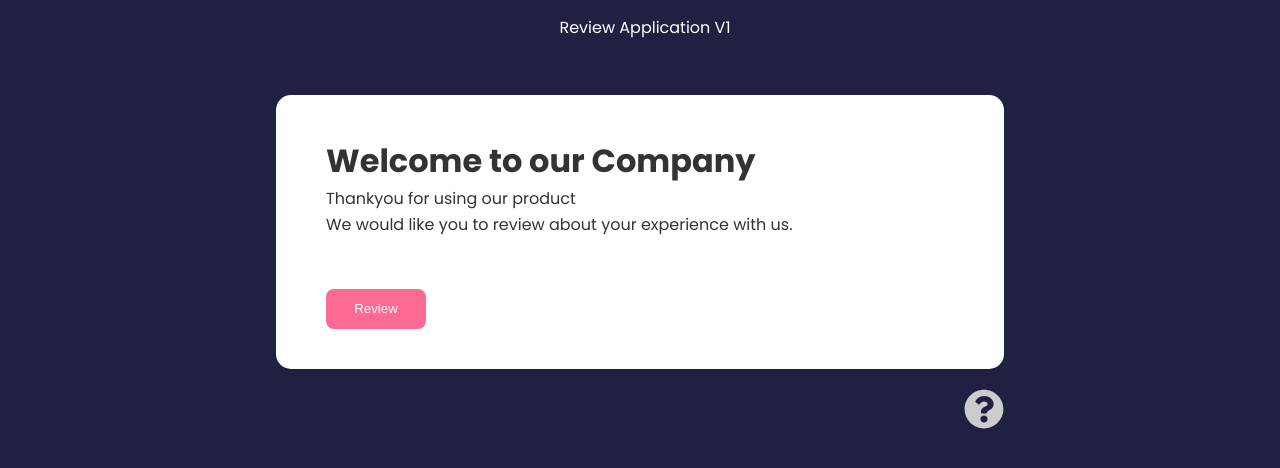
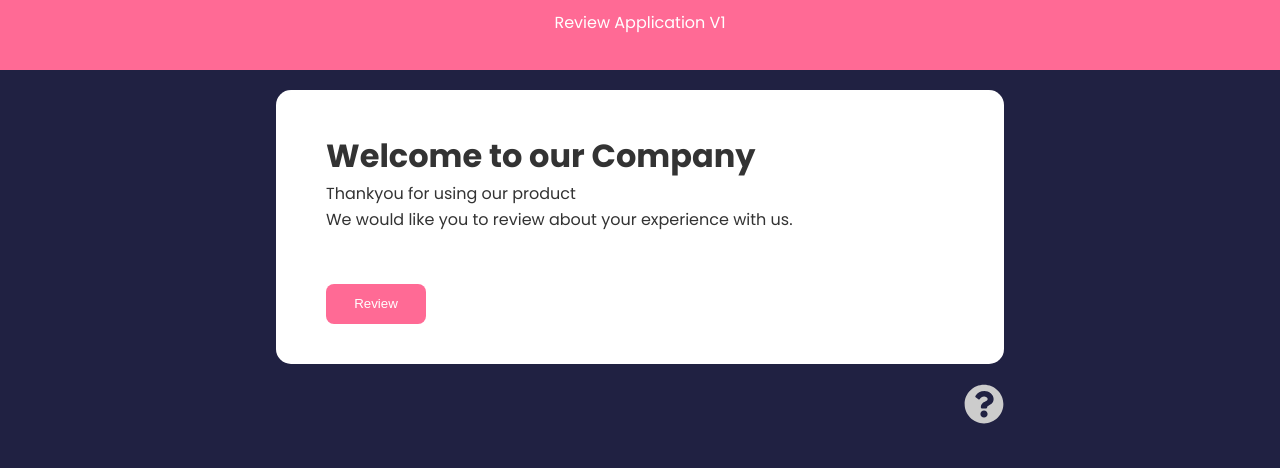
Before and after one commit to Janeirungu01/reviews-web-app, a React (Vite) app: page / in a window 1280 px wide. Shown: the top 468 px of the page. Built offline with nearby package versions, Linux system fonts and the light colour scheme.

Commit message:
feat: add header style

```diff
--- a/src/index.css
+++ b/src/index.css
@@ -26,11 +26,11 @@ ul {
 header {
   height: 70px;
   width: 100%;
-  /* display: flex;
-  background-color: #ff6a95;*/
+  /* display: flex; */
+  background-color: #ff6a95;
   justify-content: space-between;
   align-items: center;
-  margin: 5px;
+  margin: 0px;
   padding: 10px;
   text-align: center;
 }
```
